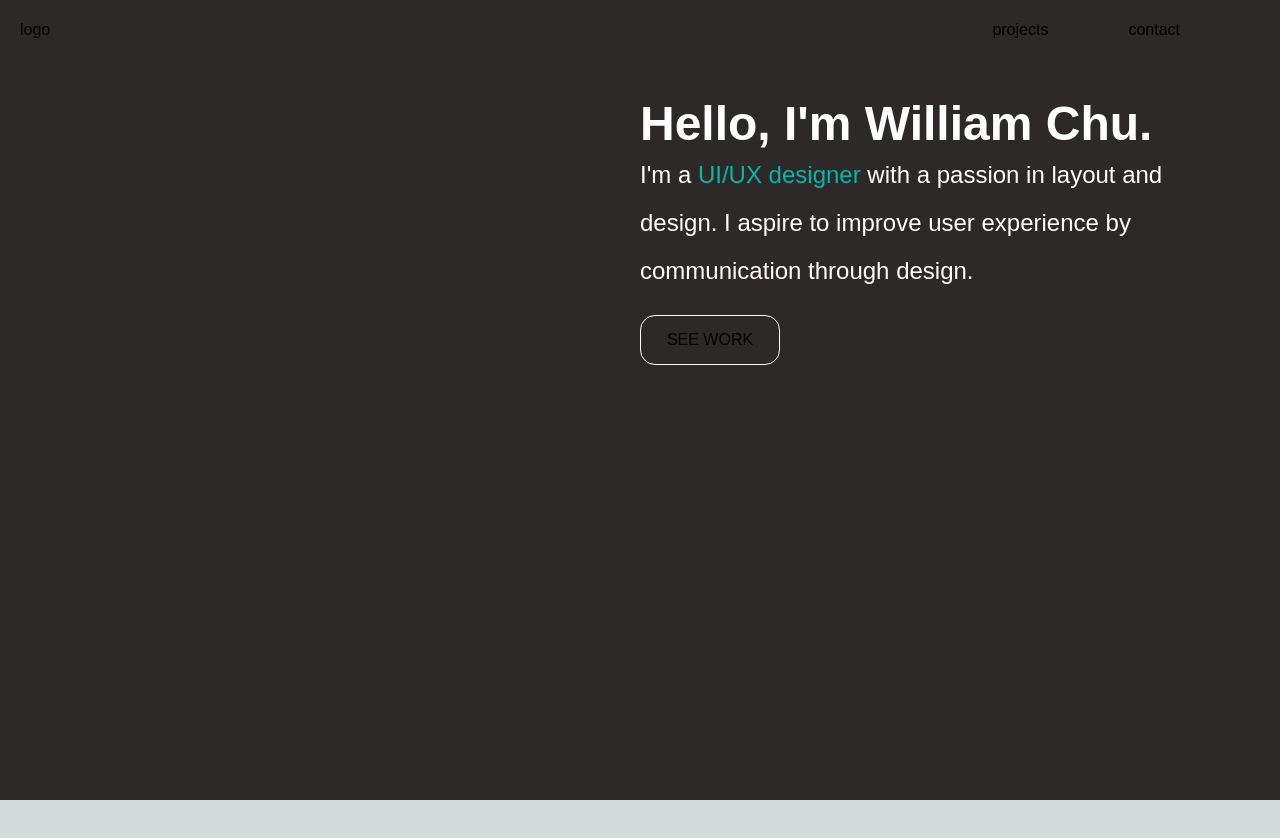
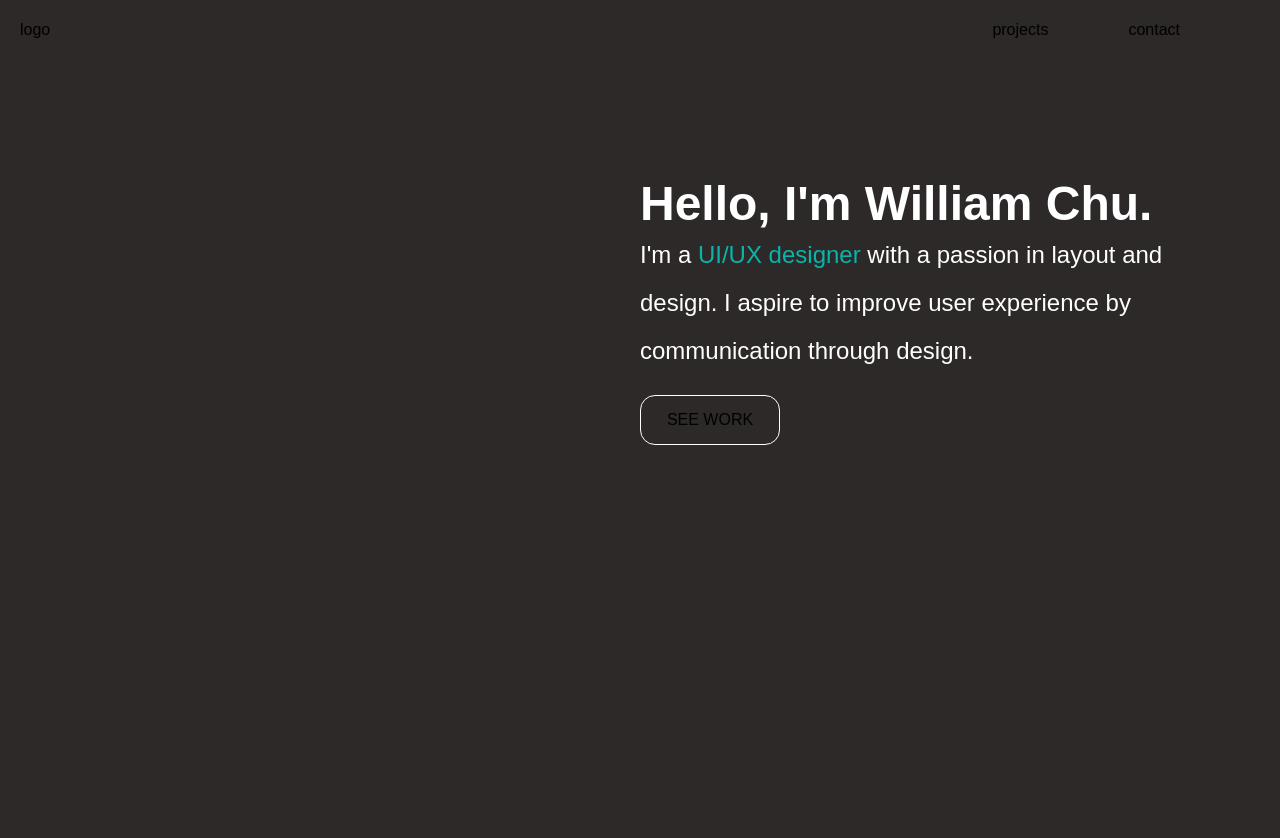
Before and after one commit to williamchuu/myportfolio, a Next.js app: page / in a window 1280 px wide. Shown: the top 838 px of the page. Before the commit the page ends 800 px from the top, so only its background shows below. Built offline with nearby package versions, Linux system fonts and the light colour scheme.

Commit message:
added animation

```diff
--- a/components/header.js
+++ b/components/header.js
@@ -4,6 +4,7 @@ const Heading = styled.h1`
     font-size: 3rem;
     color: white;
     text-align: left;
+    margin-top: 80px;
 `
 const SubHeading = styled.h3`
     font-size: 1.5rem;
@@ -38,16 +39,23 @@ const Grid = styled.div`
       grid-template-columns: 1fr;
       grid-template-rows: 1fr 1fr;
       grid-template-areas:
-        "a"
-        "b";
+        "b"
+        "c";
+      .a {
+        display: none;
       }
-`
+    }
+  `;
 
 export default function Header(
 ) {
     return (
         <Grid>
-            <div>
+            <div style={
+                {
+                    gridArea: 'a',
+                }
+            }>
                 <></>
             </div>
             <div>
--- a/pages/index.js
+++ b/pages/index.js
@@ -4,11 +4,20 @@ import { Inter } from '@next/font/google'
 import styles from '../styles/Home.module.css'
 import Heading from '../components/header'
 import Navbar from '../components/navbar'
-
-
+import animation from '../public/logoAni.json';
+import Lottie from 'lottie-react';
+import { useState } from 'react';
 
 const inter = Inter({ subsets: ['latin'] })
 export default function Home() {
+
+  const [animationFinished, setAnimationFinished] = useState(false);
+  const [hideAnimation, setHideAnimation] = useState(false);
+
+  const handleAnimationComplete = () => {
+    setAnimationFinished(true);
+    setHideAnimation(true);
+  };
 
   return (
     <>
@@ -19,8 +28,22 @@ export default function Home() {
         <link rel="icon" href="/favicon.ico" />
       </Head>
       <main className={styles.main}>
+        {/* <Lottie animationData={animation} />
         <Navbar />
-        <Heading />
+        <Heading /> */}
+        <Lottie
+          className={styles.lottie}
+          animationData={animation}
+          loop={false}
+          onComplete={handleAnimationComplete}
+          style={{ display: hideAnimation ? 'none' : 'block' }}
+        />
+        {animationFinished ? (
+          <>
+            <Navbar />
+            <Heading />
+          </>
+        ) : null}
       </main>
     </>
   )
--- a/styles/Home.module.css
+++ b/styles/Home.module.css
@@ -7,3 +7,9 @@
   font-family: 'heebo', sans-serif;
   background-color: #2C2928;
 }
+
+.lottie {
+  width: 100%;
+  max-width: 700px;
+  margin-bottom: 2rem;
+}
```
Lines whose indentation alone changed are shown as unchanged.
